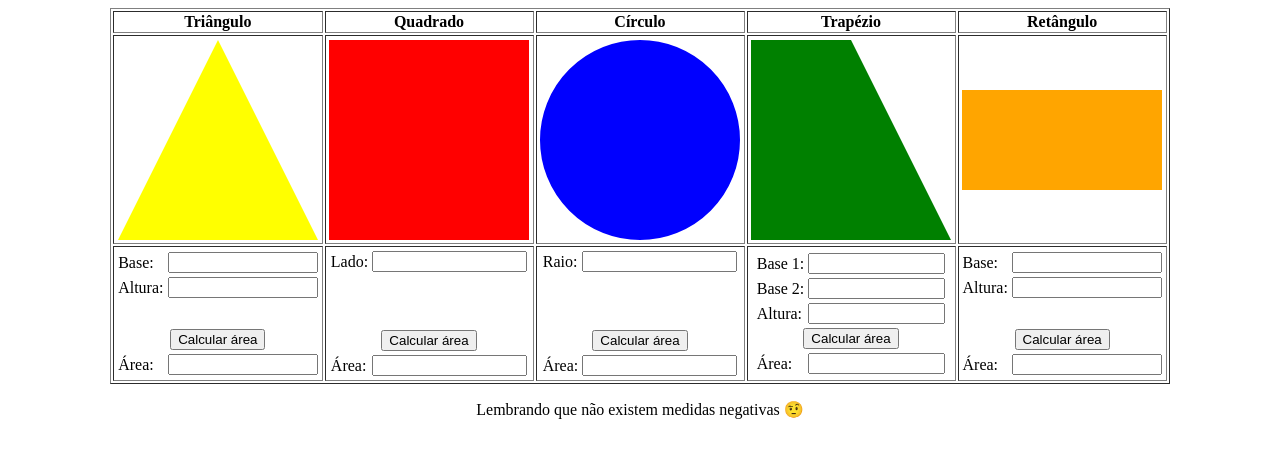
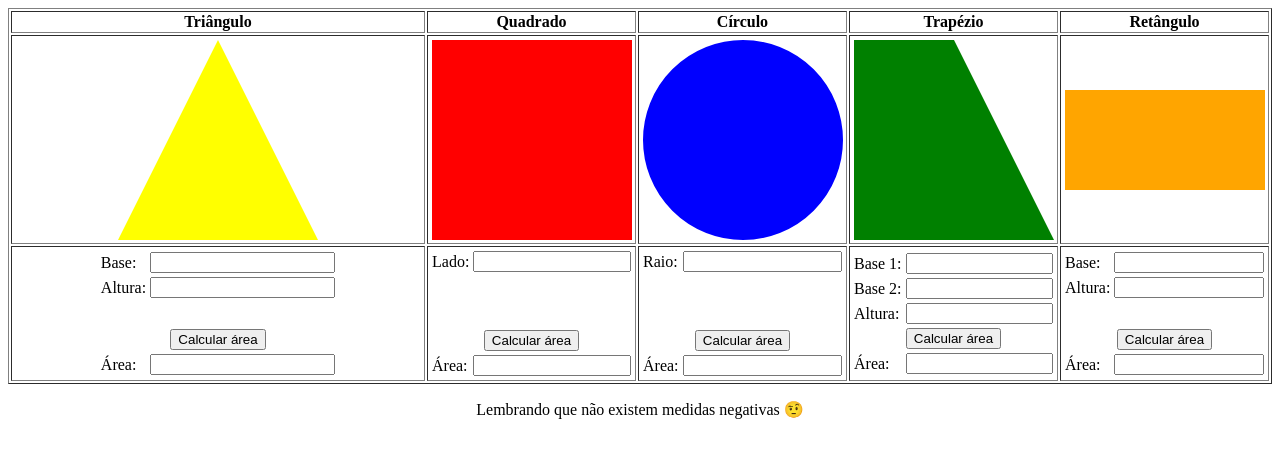
Before and after one commit to Honounome/nao-olhe, a plain HTML site: page topicos-avancados-de-programacao/2022-04-13/index.html in a window 1280 px wide. Drawn offline with Linux system fonts and the light colour scheme.

Commit message:
Update style.css

```diff
--- a/topicos-avancados-de-programacao/2022-04-13/style.css
+++ b/topicos-avancados-de-programacao/2022-04-13/style.css
@@ -5,6 +5,8 @@ table {
 #quadrado,
 #triangulo,
 #circulo,
+#tra_qua,
+#tra_tri,
 #retangulo {
   width: 0;
   height: 0;
@@ -65,41 +67,16 @@ table {
   transition: border 0.5s;
 }
 
-#espaco {
-    height: 24px;
-}
-
-#base,
-#alt,
-#res_tri {
-    width: 142px;
-}
-
-#lado,
-#res_qua {
-    width: 147px;
-}
-
-#raio,
-#res_cir {
-    width: 147px;
-}
-
-#b_menor,
-#b_maior,
-#alt_tra,
-#res_tra {
-    width: 129px;
-}
-
-#base_ret,
-#alt_ret,
-#res_ret {
-    width: 142px;
+input[type=text],
+input[type=number] {
+  width: 100%;
+  box-sizing: border-box;
 }
 
 th {
+  max-width: 205px;
   min-width: 205px;
+  width: 100%;
 }
 
 #tabela {
```
Lines whose indentation alone changed are shown as unchanged.
